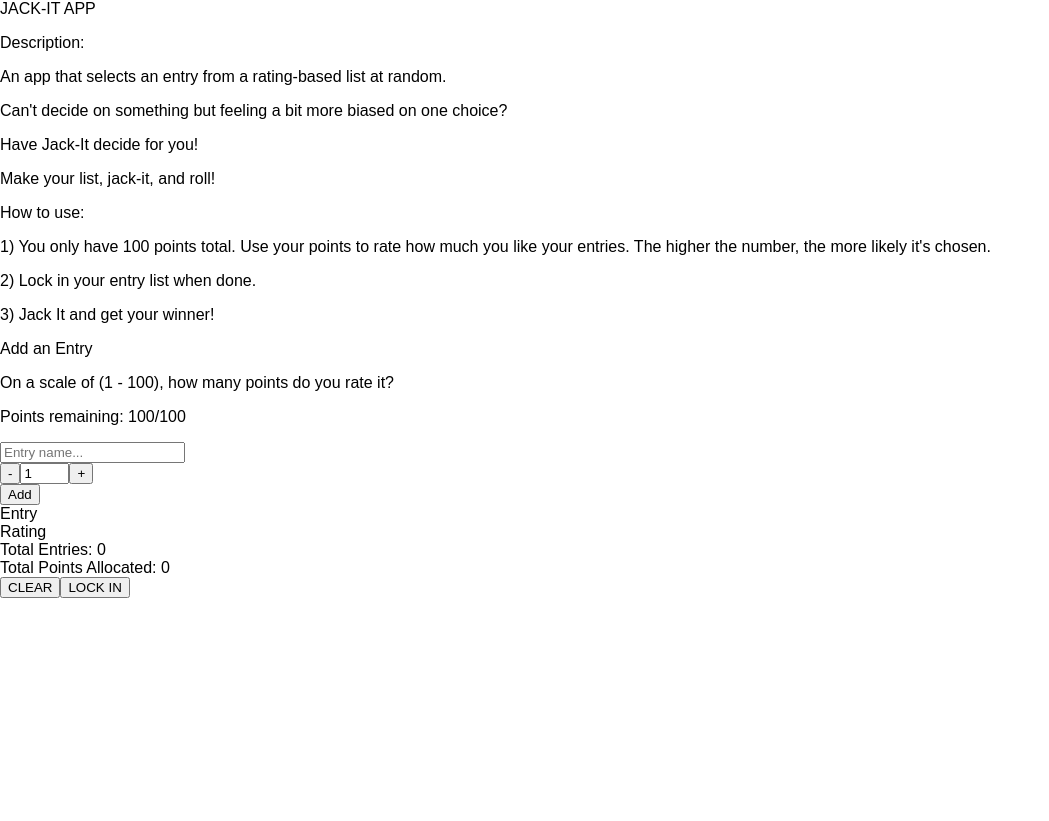
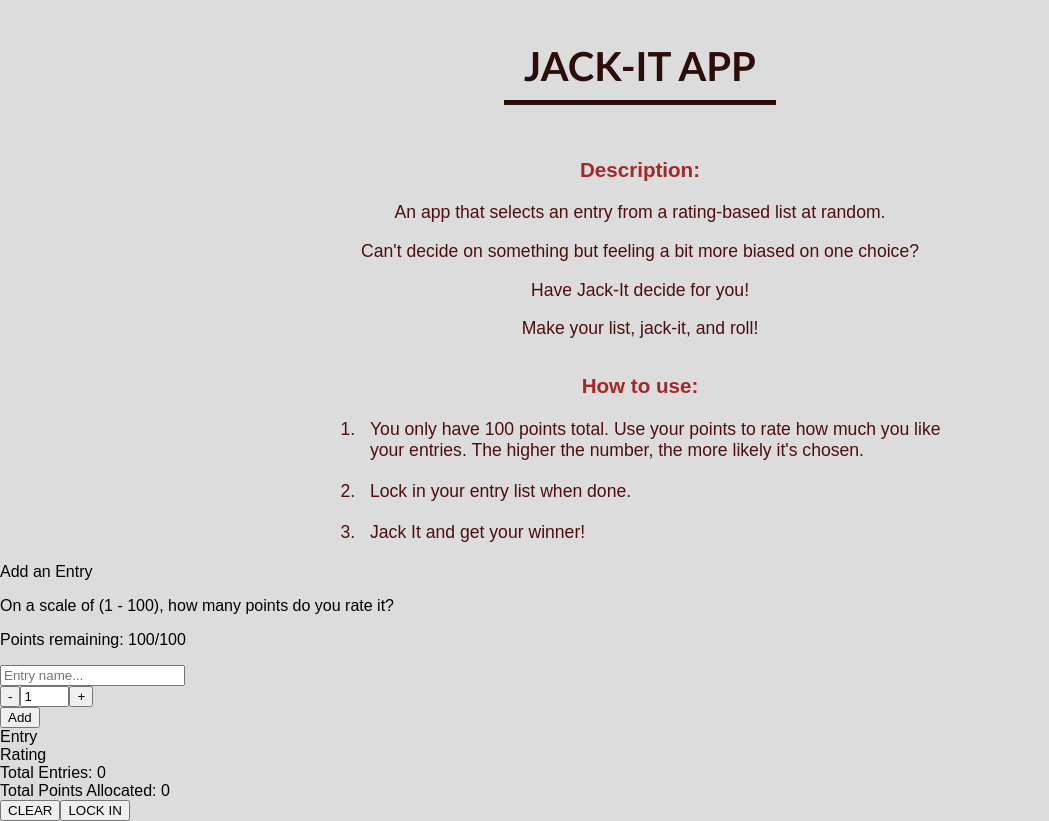
Before and after one commit to kendallajordan/jack-it, a React (Vite) app: page / in a window 1280 px wide. Shown: the whole page, without its empty margins (0-1049 px from the left). Before the commit the page ends 800 px from the top, so only its background shows below. Built offline with nearby package versions, Linux system fonts and the light colour scheme.

Commit message:
Added: styling for the title and header

```diff
--- a/src/App.css
+++ b/src/App.css
@@ -1,4 +1,5 @@
 body {
   margin: 0;
   font-family: sans-serif;
+  background-color: gainsboro;
 }
--- a/src/components/Header.jsx
+++ b/src/components/Header.jsx
@@ -5,21 +5,34 @@ export default function Header() {
     <div className={styles.container}>
       <div className={styles.title}>JACK-IT APP</div>
       <div className={styles.content}>
-        <p>Description:</p>
-        <p>An app that selects an entry from a rating-based list at random.</p>
-        <p>
-          Can't decide on something but feeling a bit more biased on one choice?
-        </p>
-        <p>Have Jack-It decide for you!</p>
-        <p>Make your list, jack-it, and roll!</p>
-        <p>How to use:</p>
-        <p>
-          1) You only have 100 points total. Use your points to rate how much
-          you like your entries. The higher the number, the more likely it's
-          chosen.
-        </p>
-        <p>2) Lock in your entry list when done. </p>
-        <p>3) Jack It and get your winner!</p>
+        <div className={styles.description}>
+          <h3>Description:</h3>
+          <p>
+            An app that selects an entry from a rating-based list at random.{" "}
+          </p>
+          <p>
+            Can't decide on something but feeling a bit more biased on one
+            choice?{" "}
+          </p>
+          <p>
+            Have Jack-It decide for you! <br />
+          </p>
+          <p>
+            Make your list, jack-it, and roll! <br />
+          </p>
+        </div>
+        <div className={styles.instructions}>
+          <h3>How to use:</h3>
+          <ol>
+            <li>
+              You only have 100 points total. Use your points to rate how much
+              you like your entries. The higher the number, the more likely it's
+              chosen.
+            </li>
+            <li>Lock in your entry list when done.</li>
+            <li>Jack It and get your winner!</li>
+          </ol>
+        </div>
       </div>
     </div>
   );
--- a/src/components/JackIt.jsx
+++ b/src/components/JackIt.jsx
@@ -17,12 +17,14 @@ export default function JackIt() {
 
   return (
     <div className={styles.container}>
+      {!lockedIn && (
         <EntryForm
           entries={entries}
           setEntries={setEntries}
           points={points}
           setPoints={setPoints}
         />
+      )}
 
       {!lockedIn && (
         <EntryList
@@ -44,7 +46,6 @@ export default function JackIt() {
         />
       )}
 
-      {console.log(finalists)}
       {lockedIn && <FinalList finalists={finalists} />}
 
       {lockedIn && (
--- a/src/components/header.module.css
+++ b/src/components/header.module.css
@@ -0,0 +1,42 @@
+.container {
+  margin: auto;
+  margin-top: 2em;
+  width: 50%;
+  text-align: center;
+}
+
+.title {
+  color: rgb(43, 14, 10);
+  font-weight: bolder;
+  font-size: 2.5em;
+  font-family: "Trebuchet MS";
+  padding: 10px 20px;
+  border-bottom: 5px solid rgb(43, 14, 10);
+  width: fit-content;
+  margin: auto;
+}
+
+.content {
+  margin-top: 3em;
+  font-size: 1.1em;
+  color: rgb(77, 14, 14);
+}
+
+.content h3 {
+  color: rgb(163, 40, 40);
+}
+
+.description p {
+  margin-top: 0;
+}
+
+.instructions {
+  margin-top: 2em;
+  width: fit-content;
+}
+
+ol li {
+  margin-bottom: 20px;
+  padding-left: 10px;
+  text-align: left;
+}
```
Lines whose indentation alone changed are shown as unchanged.
